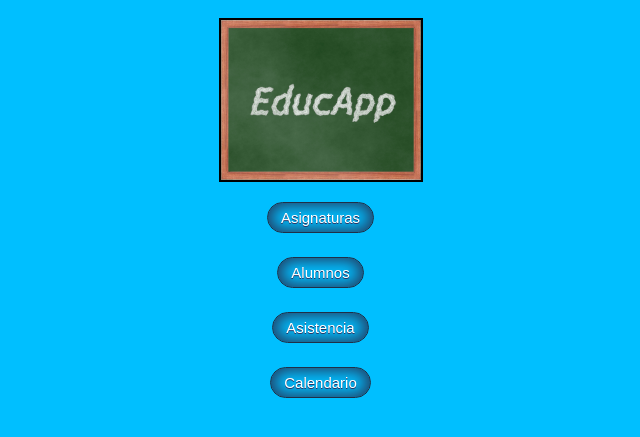
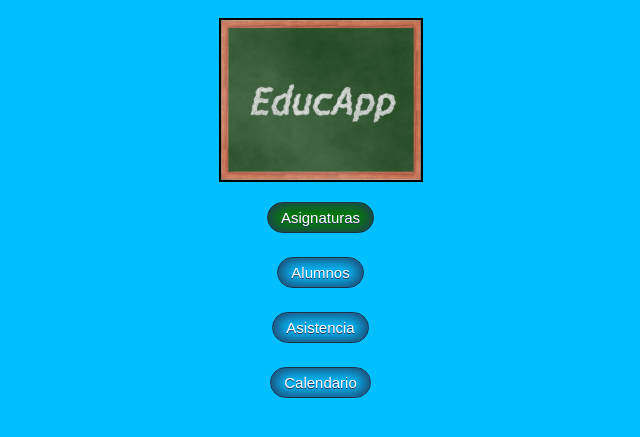
Before and after one commit to Milpoder/EducApp, a PHP site: page /menu.html in a window 1280 px wide, with the pointer over the restyled element. Shown: the top 437 px of the page, without its empty margins (312-952 px from the left). Run offline with PHP 8.4, Linux system fonts and the light colour scheme.

Commit message:
editando estado de los botones

```diff
--- a/css/bottons.css
+++ b/css/bottons.css
@@ -18,9 +18,9 @@
 		text-shadow:0px 1px 0px #263666;
 	}
 	.Button:hover {
-		background-color:transparent;
+		background-color:green;
 	}
 	.Button:active {
+		font-weight: bold;
 		position:relative;
-		top:1px;
 	}
```
